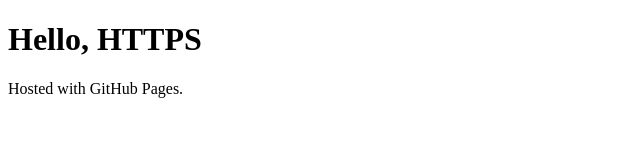
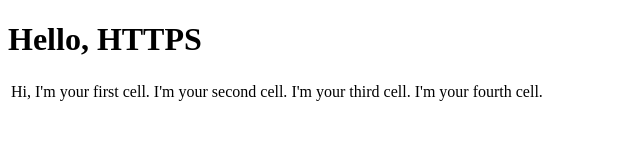
Before and after one commit to htngbiz/htngbiz.github.io, a plain HTML site: page index.html in a window 1280 px wide. Shown: the whole page, without its empty margins (0-640 px from the left). Drawn offline with Linux system fonts and the light colour scheme.

Commit message:
added table

```diff
--- a/index.html
+++ b/index.html
@@ -1,13 +1,22 @@
 <!DOCTYPE html>
 <html lang="en">
+
 <head>
     <meta charset="UTF-8">
     <meta name="viewport" content="width=device-width, initial-scale=1.0">
     <title>Document</title>
 </head>
+
 <body>
     <h1>Hello, HTTPS</h1>
-    <p> Hosted with GitHub Pages.</p>
+    <table>
+        <td>Hi, I'm your first cell.</td>
+        <td>I'm your second cell.</td>
+        <td>I'm your third cell.</td>
+        <td>I'm your fourth cell.</td>
+    </table>
+
 
 </body>
+
 </html>
```
